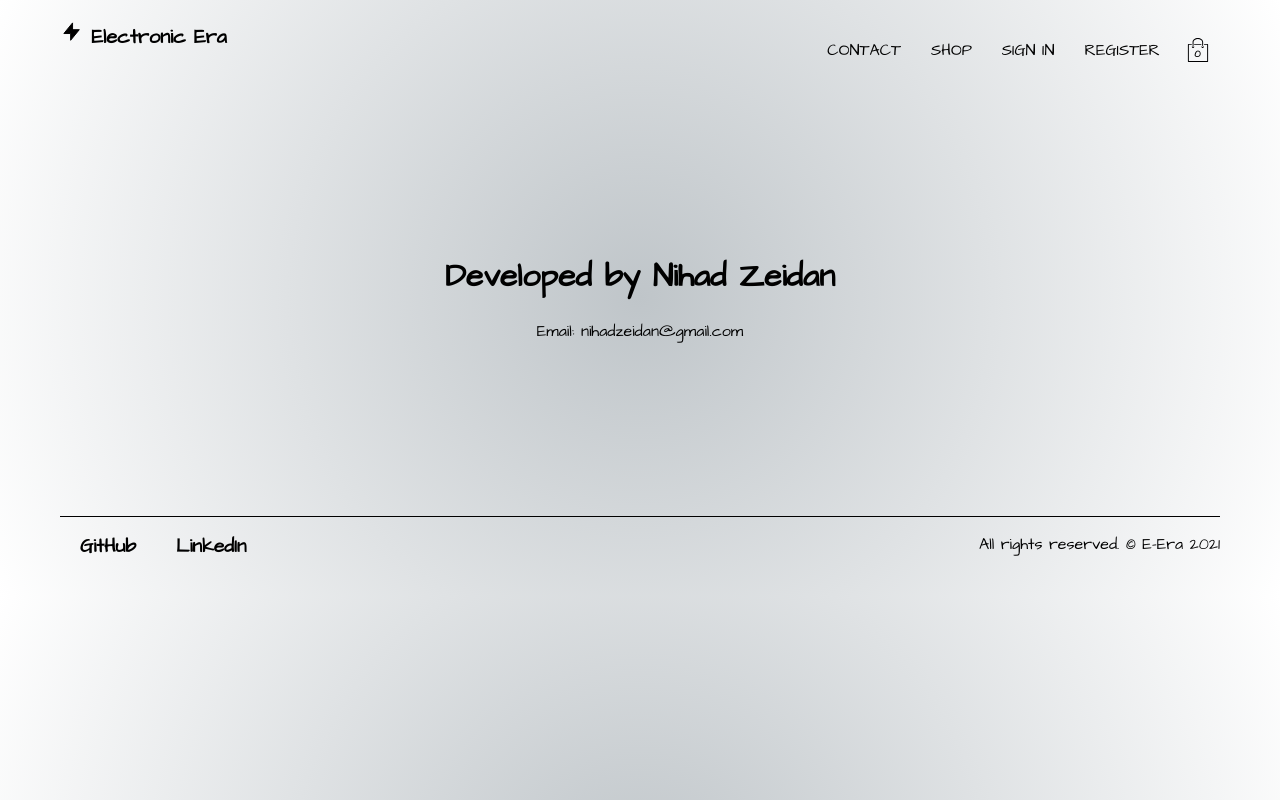
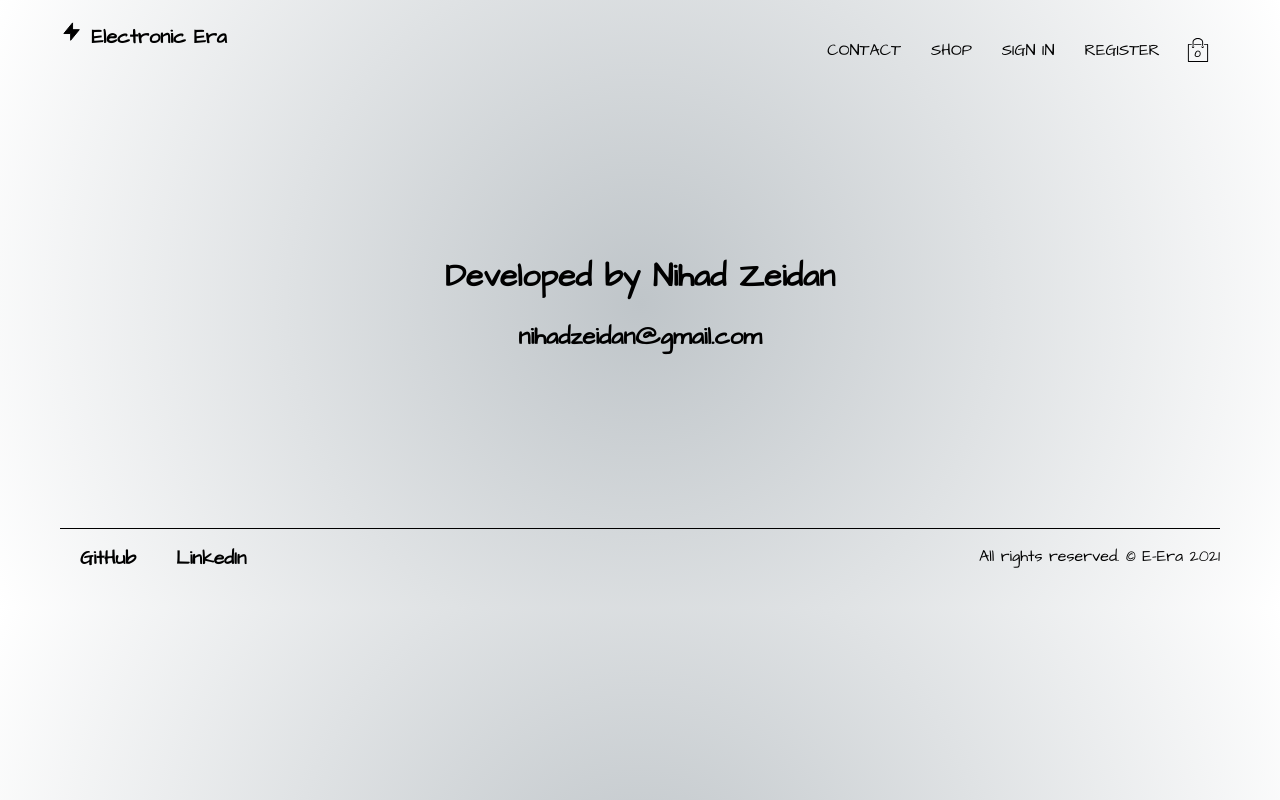
Before and after one commit to NihadZeidan/e-era-react, a React (Create React App) app: page /contact in a window 1280 px wide. Built offline with nearby package versions, Linux system fonts and the light colour scheme; no server answers.

Commit message:
email link

```diff
--- a/src/pages/contact/contactPage.component.js
+++ b/src/pages/contact/contactPage.component.js
@@ -1,9 +1,9 @@
-import "./contactPage.styles.scss"
+import "./contactPage.styles.scss";
 const ContactPage = () => {
   return (
     <div className="contact-page">
       <h1>Developed by Nihad Zeidan</h1>
-      <p>Email: nihadzeidan@gmail.com</p>
+      <a href="mailto:nihadzeidan@gmail.com">nihadzeidan@gmail.com</a>
     </div>
   );
 };
--- a/src/pages/contact/contactPage.styles.scss
+++ b/src/pages/contact/contactPage.styles.scss
@@ -1,4 +1,14 @@
-.contact-page{
-    text-align: center;
-    margin: 15% auto;
+.contact-page {
+  text-align: center;
+  margin: 15% auto;
+  a {
+    text-decoration: none;
+    font-size: 1.5rem;
+    font-weight: bold;
+    transition: all 0.3s ease-in-out;
+    &:hover {
+      color: rgb(105, 80, 165);
+      text-decoration: none;
+    }
+  }
 }
```
